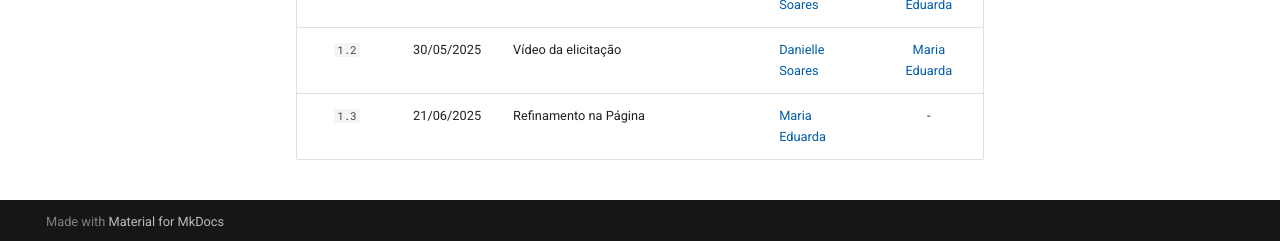
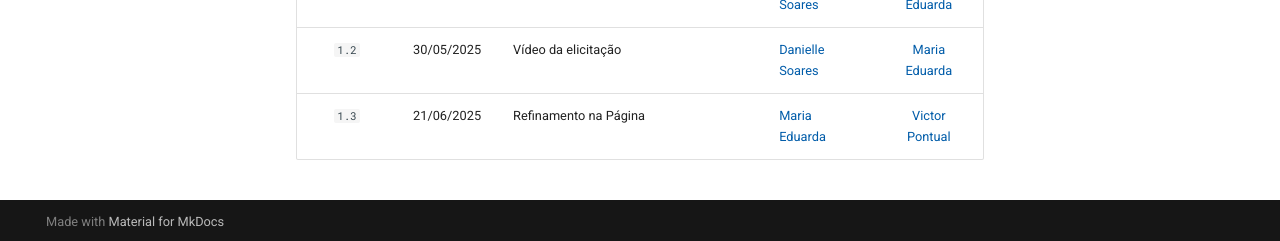
Before and after one commit to eduardodpms/REQ-FGTS, an MkDocs documentation site: the page built from docs/Elicitacao/Tecnicas-de-Elicitacao/Brainstorming.md, in a window 1280 px wide and 900 px high, scrolled down 4425 px. Shown: the part 656-897 px from the top of the window. Built offline with MkDocs 1.6.1 and Material for MkDocs 9.7.7, drawn with Linux system fonts in a browser that asks for light colours; comment, search, counter and statistics services are not loaded.

Commit message:
Update Brainstorming.md

```diff
--- a/docs/Elicitacao/Tecnicas-de-Elicitacao/Brainstorming.md
+++ b/docs/Elicitacao/Tecnicas-de-Elicitacao/Brainstorming.md
@@ -148,4 +148,4 @@ Legenda das Tabelas 3 e 4:
 |  `1.0`   | 30/05/2025 | Introdução, Metodologia, Participantes e Requisitos elicitados  | [Danielle Soares](https://github.com/danielle-soaress)   | [Enzo Emir](https://github.com/EnzoEmir) |
 |  `1.1`   | 30/05/2025 | Vídeo da elicitação  | [Danielle Soares](https://github.com/danielle-soaress)   | [Maria Eduarda](https://github.com/dudaa28) |
 |  `1.2`   | 30/05/2025 | Vídeo da elicitação  | [Danielle Soares](https://github.com/danielle-soaress)   | [Maria Eduarda](https://github.com/dudaa28) |
-| `1.3`  | 21/06/2025 | Refinamento na Página | [Maria Eduarda](https://github.com/dudaa28) | - |
+| `1.3`  | 21/06/2025 | Refinamento na Página | [Maria Eduarda](https://github.com/dudaa28) | [Victor Pontual](https://github.com/VictorPontual) |
```
